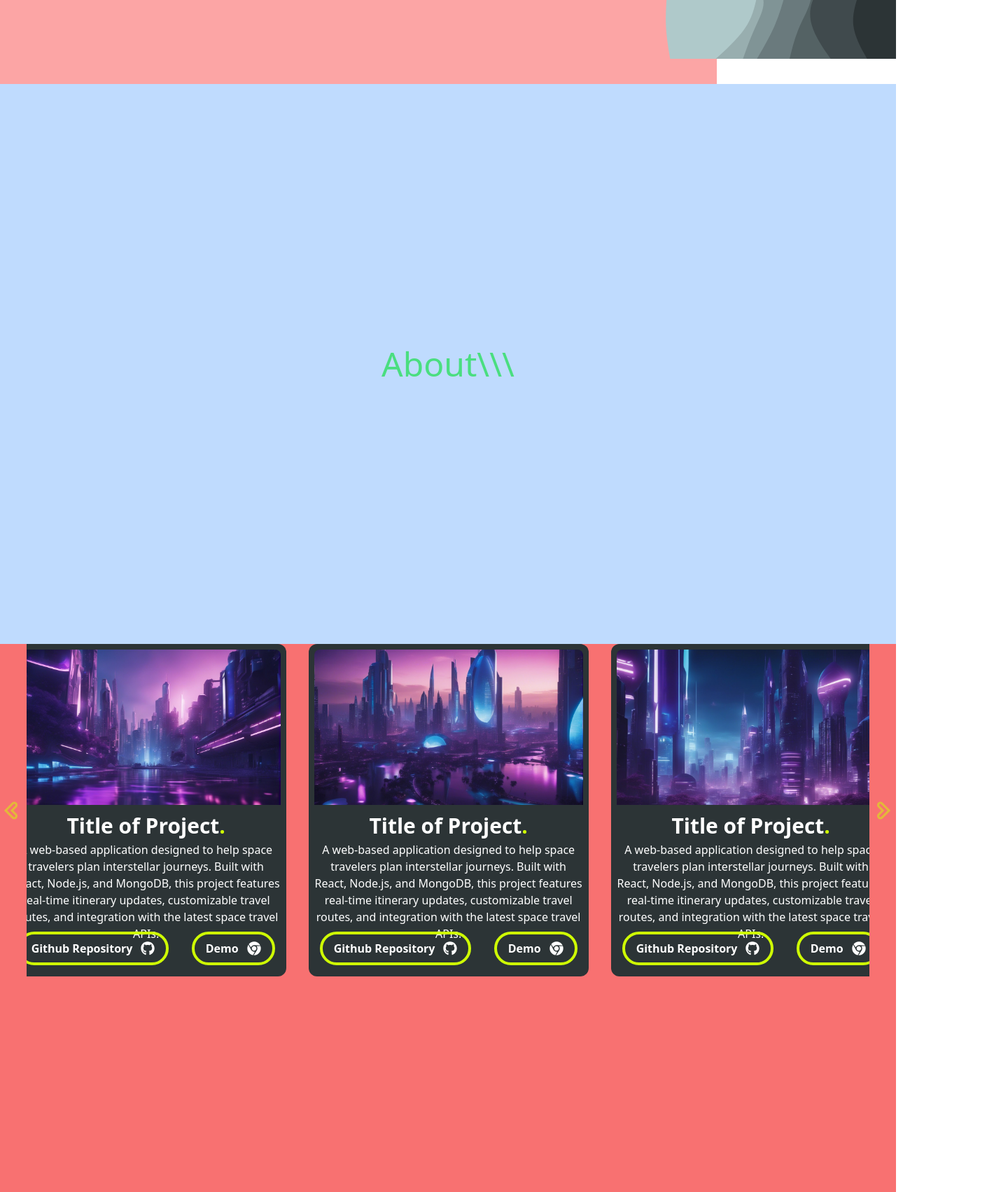
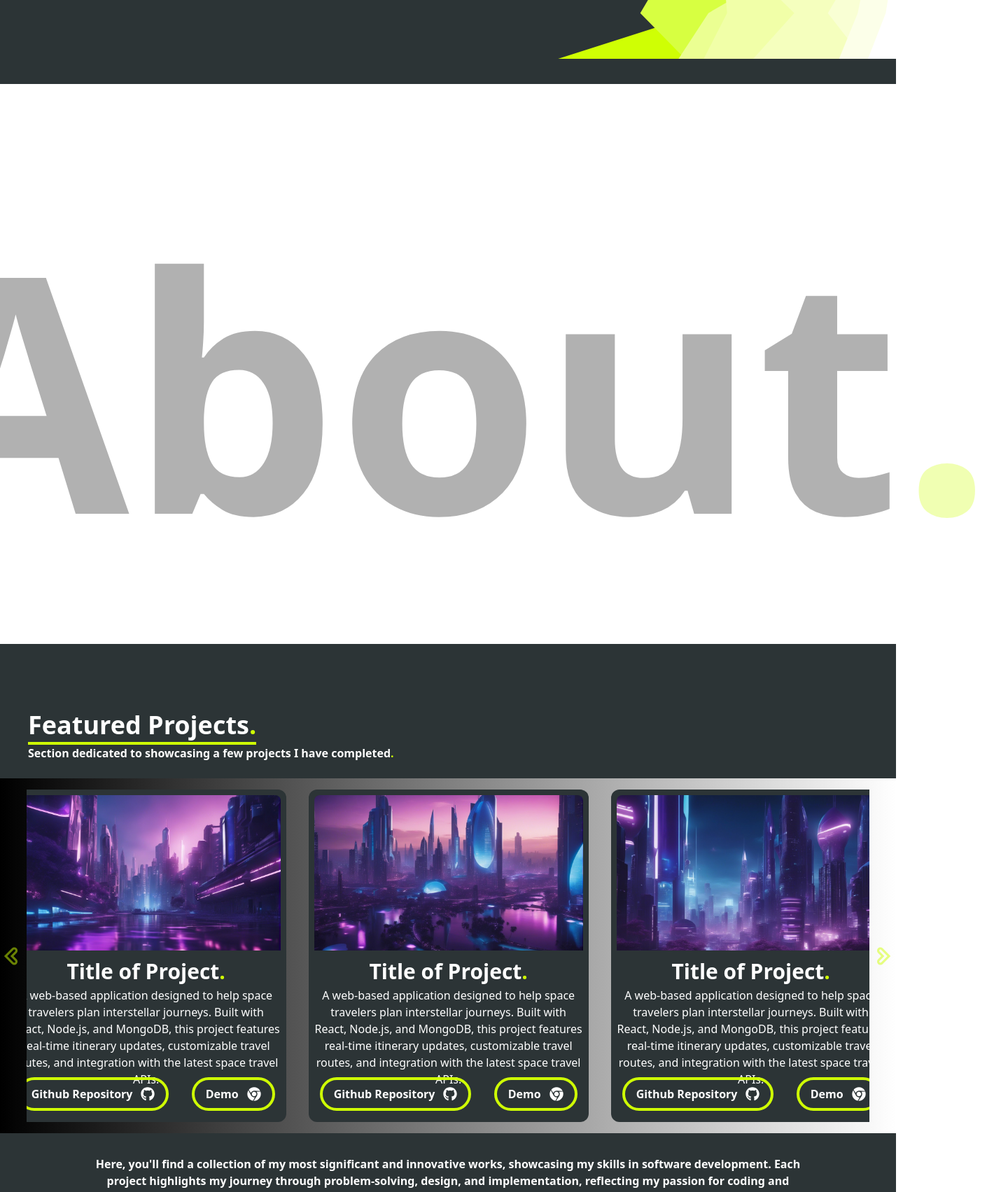
Before and after one commit to GroverSoans/PortWebpage, a React (Vite) app: page / in a window 1280 px wide. Shown: the part 680-2383 px from the top of the page at 70% size, 1420 px wide, since content can reach past the window. Built offline with nearby package versions, Linux system fonts and the light colour scheme.

Commit message:
Project page complete svg change formatting pages

```diff
--- a/package.json
+++ b/package.json
@@ -15,7 +15,8 @@
     "react-dom": "^18.3.1",
     "react-icons": "^5.2.1",
     "react-scroll": "^1.9.0",
-    "swiper": "^11.1.4"
+    "swiper": "^11.1.4",
+    "tailwind-scrollbar-hide": "^1.1.7"
   },
   "devDependencies": {
     "@types/react": "^18.3.3",
--- a/src/App.jsx
+++ b/src/App.jsx
@@ -1,5 +1,3 @@
-
-import Footer from "./components/Footer"
 import Header from "./components/Header"
 import About from "./pages/About"
 import Contact from "./pages/Contact"
@@ -15,7 +13,6 @@ function App() {
       <About/>
       <Projects/>
       <Contact/>
-      <Footer/>
     </main>
   )
 }
--- a/src/components/CardSlider.jsx
+++ b/src/components/CardSlider.jsx
@@ -37,7 +37,8 @@ const CardSlider = () => {
   return (
     <div className='relative flex items-center w-full' >
       <TiChevronLeftOutline className='text-[#CFFF04] cursor-pointer opacity-50 hover:opacity-100 hover:scale-125' onClick={slideLeft} size={40}/>
-      <div  ref={sliderRef} id='slider' className='w-full h-full overflow-x-scroll scroll whitespace-nowrap scroll-smooth'>
+      <div  ref={sliderRef} id='slider' className='w-full h-full overflow-x-scroll scroll whitespace-nowrap scroll-smooth scrollbar-hide'>
+      {/*<h3 className='absolute inset-0 flex items-center justify-center text-[#CFFF04] text-[500px] opacity-90 pointer-events-none'>Projects</h3>*/}
         {projects.map((project) => (
           <ProjectCard
             key={project.id}
--- a/src/components/Footer.jsx
+++ b/src/components/Footer.jsx
@@ -1,8 +1,7 @@
-import React from 'react'
 
 const Footer = () => {
   return (
-    <div>Footer</div>
+    <div className='h-16 bottom-0 bg-black text-white'>Footer</div>
   )
 }
 
--- a/src/components/Header.jsx
+++ b/src/components/Header.jsx
@@ -1,4 +1,4 @@
-import React, {useEffect, useState} from 'react';
+import {useEffect, useState} from 'react';
 import { RiMenu5Fill, RiCloseCircleLine } from "react-icons/ri";
 import {Link, animateScroll as scroll} from 'react-scroll';
 import './css/header.css'
@@ -37,7 +37,7 @@ const Header = () => {
    }, []);
 
   return (
-    <nav className='fixed top-0 w-full h-20 bg-[#2c3436] z-10'>
+    <nav className='fixed top-0 w-full h-20 bg-current z-10'>
       <div className='flex justify-between items-center px-4'>
         <h1 className='font-bold text-7xl text-white'>Portfolio<span className='text-[#CFFF04]'>.</span></h1>
         <div className='flex justify-center'>
--- a/src/components/ProjectCard.jsx
+++ b/src/components/ProjectCard.jsx
@@ -1,4 +1,3 @@
-import React from 'react'
 import PropTypes from 'prop-types';
 
 import { FaChrome, FaGithub } from "react-icons/fa";
@@ -10,9 +9,9 @@ const ProjectCard = ({ title, image, description, githubLink, demoLink }) => {
         <div className="h-1/2">
             <img className="w-full h-full p-2 object-cover rounded-t-2xl" src={image} alt="Project Image"/>
         </div>
-        <div className="items-center ">
-            <h2 className="text-white text-3xl font-bold my-1 text-center">{title}<span className='text-[#CFFF04]'>.</span></h2>
-            <p className="text-white text-center px-2 text-wrap">{description}</p>
+        <div className="items-center text-white ">
+            <h2 className=" text-3xl font-bold my-1 text-center">{title}<span className='text-[#CFFF04]'>.</span></h2>
+            <p className=" text-center px-2 text-wrap">{description}</p>
         </div>
         <button href={githubLink} target="_blank" rel="noopener noreferrer" className="flex items-center absolute bottom-4 left-4 rounded-full border-4 border-[#CFFF04] text-white bg-transparent px-4 py-2 font-bold h-12 hover:scale-110">
             Github Repository<FaGithub className='text-xl ml-3'/>
--- a/src/pages/About.jsx
+++ b/src/pages/About.jsx
@@ -1,8 +1,15 @@
-import React from 'react'
-
 const About = () => {
   return (
-    <h1 id='about' className='bg-blue-200 h-screen w-screen flex justify-center items-center text-green-400 text-5xl'>About\\\</h1>
+    <div id='about' className='bg-white h-screen w-screen'>
+      <div>
+        {/* Transition elements in an out from the left and right that has information reguarding my skills */}
+      </div>
+      <h1 id='about' className='flex align-middle justify-center items-center font-extrabold text-black opacity-30 text-[470px] pt-20'>About<span className='text-[#CFFF04]'>.</span></h1>
+      <div>
+        {/* Add a sliding banner that showcases all the technoligies that i am familiar with */}
+      </div>
+    </div>
+
   )
 }
 
--- a/src/pages/Contact.jsx
+++ b/src/pages/Contact.jsx
@@ -1,8 +1,13 @@
-import React from 'react'
+import Footer from "../components/Footer"
+
 
 function Contact() {
   return (
-    <h1 id='contact' className='bg-green-200 h-screen w-screen flex justify-center items-center text-green-400 text-5xl'>Contact</h1>
+    <div id='contact' className='bg-green-200 h-screen w-screen'>
+      <h1 className="flex items-center justify-center p-96">contact</h1>
+
+      <Footer/>
+    </div>
   )
 }
 
--- a/src/pages/Home.jsx
+++ b/src/pages/Home.jsx
@@ -1,12 +1,11 @@
-import React from 'react'
 import { LayeredWaves } from '../components/LayeredWaves'
 
 
 function Home() {
   return (
-    <div id = 'home' className='h-screen w-screen  flex'>
+    <div id = 'home' className='h-screen w-screen bg-[#2c3436]  flex'>
       <div className='grid grid-cols-5 flex-grow text-white'>
-        <div className=' bg-red-300 col-span-4'>
+        <div className='col-span-4'>
 
         </div>
           <LayeredWaves/>
--- a/src/pages/Projects.jsx
+++ b/src/pages/Projects.jsx
@@ -1,14 +1,26 @@
-import React from 'react'
+
 
 import CardSlider from '../components/CardSlider';
 
 function Projects() {
   return (
-    <div id='projects' className='bg-red-400 h-screen w-screen'>
-      <div>
-        <CardSlider className='' />
+
+    <div id='projects' className='bg-[#2c3436] h-screen w-screen'>
+      <header className='pl-10 text-white pt-24'>
+        <h1 className='text-4xl font-bold inline-block border-b-4 border-[#CFFF04] pb-1'>Featured Projects<span className='text-[#CFFF04]'>.</span></h1>
+        <h2 className='font-bold pb-6'>Section dedicated to showcasing a few projects I have completed<span className='text-[#CFFF04]'>.</span></h2>
+      </header>
+      <div className='bg-gradient-to-r from-black to-white py-4'>
+        <CardSlider/>
       </div>
+      <footer className='text-white text-center text-balance pt-8 font-semibold px-10'>
+        <p>Here, you'll find a collection of my most significant and innovative works, showcasing my skills in software development.
+           Each project highlights my journey through problem-solving, design, and implementation, reflecting my passion for coding
+            and continuous learning. Explore the details, browse the code on GitHub, and see live demos to get a deeper understanding
+             of my work.
+        </p>
 
+      </footer>
     </div>
   )
 }
--- a/tailwind.config.js
+++ b/tailwind.config.js
@@ -8,5 +8,6 @@ export default {
     extend: {
     },
   },
-  plugins: [],
+  // eslint-disable-next-line no-undef
+  plugins: [require('tailwind-scrollbar-hide')],
 }
```
Also changed, not shown: src/components/LayeredWaves.jsx (+4 -3 lines), src/assets/WhiteToYellowWaves.svg (added), 1 other file (tests, documents, lock files or other folders).
